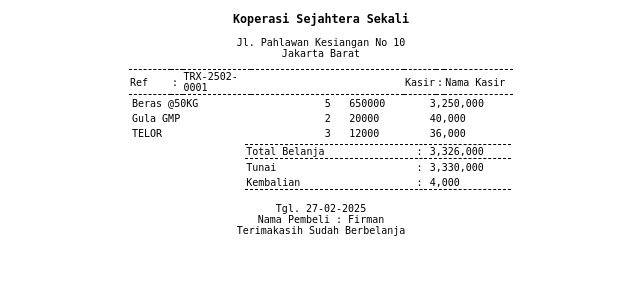
After one commit to firman1616/koperasi, a CodeIgniter app: page /database/Transaksi/cetak_struk/1 in a window 1280 px wide. The commit adds this page. Shown: the top 300 px of the page, without its empty margins (319-959 px from the left). Run offline with CodeIgniter, Linux system fonts and the light colour scheme; data comes from the database, SQL or seed files in the repository; both versions use the stored data as it was after the commit.

Commit message:
update list transaksi dan cetakan

```diff
--- a/application/controllers/Transaksi.php
+++ b/application/controllers/Transaksi.php
@@ -124,4 +124,28 @@ class Transaksi extends CI_Controller
             echo json_encode(['status' => 'error']);
         }
     }
+
+    function list_trans() {
+        $data = [
+            'title' => 'Daftar Transaksi',
+            'subtitle' => 'Lits',
+            'conten' => 'list-transaksi/index',
+            'footer_js' => array('assets/js/list-trans.js'),
+        ];
+        $this->load->view('template/conten',$data);
+    }
+
+    function tableListTrans()
+    {
+        $data['list'] = $this->trans->list_trans()->result();
+        echo json_encode($this->load->view('list-transaksi/list-trans-table',$data, false));
+    }
+
+    function cetak_struk($id) {
+        $data = [
+            'header' => $this->trans->head_trans($id)->result(),
+            'detail' => $this->trans->detail_trans($id)->result()
+        ];
+        $this->load->view('transaksi/cetak_trans',$data);
+    }
 }
--- a/application/models/M_transaksi.php
+++ b/application/models/M_transaksi.php
@@ -66,4 +66,49 @@ class M_transaksi extends CI_Model
       ->get()
       ->result();
   }
+
+  function list_trans()
+  {
+    return $this->db->query("SELECT
+      tt.id,
+      tt.no_transaksi,
+      tt.grand_total,
+      tt.tgl_transaksi,
+      tt.pelanggan_id,
+      tt.lainnya,
+      ta.name
+    from
+      tbl_transaksi tt
+    left join tbl_anggota ta  on ta.id = tt.pelanggan_id");
+  }
+
+  function head_trans($id)  {
+    return $this->db->query("SELECT
+      tt.id,
+      tt.no_transaksi,
+      tt.grand_total,
+      tt.tgl_transaksi,
+      tt.pelanggan_id,
+      tt.lainnya,
+      ta.name,
+      tt.uang_bayar,
+      tt.uang_kembali
+    from
+      tbl_transaksi tt
+    left join tbl_anggota ta  on ta.id = tt.pelanggan_id
+    where tt.id = '$id'");
+  }
+
+  function detail_trans($id) {
+    return $this->db->query("SELECT
+      tdt.head_trans,
+      tdt.kode_barang,
+      tdt.qty,
+      tdt.total_harga,
+      tb.nama_barang
+    from
+      tbl_dtl_trans tdt
+    left join tbl_barang tb on tb.kode_barang = tdt.kode_barang
+    where tdt.head_trans = '$id'");
+  }
 }
--- /dev/null
+++ b/application/views/transaksi/cetak_trans.php
@@ -0,0 +1,131 @@
+<?php
+foreach ($header as $row) {
+  $no_trans = $row->no_transaksi;
+  $tgl = $row->tgl_transaksi;
+  $total = $row->grand_total;
+  $cus_id = $row->pelanggan_id;
+  $lain = $row->lainnya;
+  $nama_cus = $row->name;
+  $bayar = $row->uang_bayar;
+  $kembali = $row->uang_kembali;
+}
+?>
+
+<!DOCTYPE html>
+<html lang="id">
+
+<head>
+  <meta charset="UTF-8">
+  <meta name="viewport" content="width=device-width, initial-scale=1.0">
+  <title>Struk Belanja</title>
+  <style>
+    body {
+      font-family: monospace;
+      text-align: center;
+      margin: 0;
+      /* padding: 0; */
+      align-content: center;
+      font-size: 10px
+    }
+
+    .receipt {
+      width: 300px;
+      margin: auto;
+      white-space: pre-line;
+    }
+
+    .receipt .header,
+    .receipt .footer {
+      margin-bottom: 10px;
+    }
+
+    .receipt .items {
+      text-align: left;
+      margin-top: 10px;
+    }
+
+    .receipt .total {
+      margin-top: 10px;
+      font-weight: bold;
+    }
+
+    .receipt .divider {
+      border-top: 1px dashed black;
+      margin: 5px 0;
+    }
+  </style>
+</head>
+
+<body>
+  <h3>Koperasi Sejahtera Sekali</h3>
+  <p>Jl. Pahlawan Kesiangan No 10<br>Jakarta Barat
+  </p>
+  <center>
+    <table width="30%" style="border-top: 1px dashed black; border-bottom: 1px dashed black; border-left: none; border-right: none; border-collapse: collapse;">
+      <tbody>
+        <tr>
+          <td width="11%">Ref</td>
+          <td width="3%">:</td>
+          <td width="18%"><?= $no_trans ?></td>
+          <td width="40%">&nbsp;</td>
+          <td width="8%">Kasir</td>
+          <td width="2%">:</td>
+          <td width="18%">Nama Kasir</td>
+        </tr>
+      </tbody>
+    </table>
+
+    <table width="30%">
+      <tbody>
+        <?php
+        foreach ($detail as $row) { ?>
+        <tr>
+          <td width="51%"><?= $row->nama_barang ?></td>
+          <td width="6%"><?= $row->qty ?></td>
+          <td width="21%"><?= $row->total_harga ?></td>
+          <td width="22%"><?= number_format($row->qty * $row->total_harga) ?></td>
+        </tr>
+        <?php }
+        ?>
+      </tbody>
+    </table>
+
+    <table width="30%">
+      <tbody>
+        <tr>
+			<td width="30%">&nbsp;</td>
+          <td width="45%" style="border-top: 1px dashed black; border-bottom: 1px dashed black;">Total Belanja</td>
+      <td width="3%" style="border-top: 1px dashed black; border-bottom: 1px dashed black;">:</td>
+      <td width="22%" style="border-top: 1px dashed black; border-bottom: 1px dashed black;"><?= number_format($total) ?></td>
+        </tr>
+        <tr>
+			<td>&nbsp;</td>
+          <td>Tunai</td>
+          <td>:</td>
+          <td><?= number_format($bayar) ?></td>
+        </tr>
+        <tr>
+		<td>&nbsp;</td>
+          <td style="border-bottom: 1px dashed black;">Kembalian</td>
+      <td style="border-bottom: 1px dashed black;">:</td>
+      <td style="border-bottom: 1px dashed black;"><?= number_format($kembali) ?></td>
+        </tr>
+      </tbody>
+    </table>
+<br>
+Tgl. <?= date('d-m-Y',strtotime($tgl)) ?> <br>
+	  Nama Pembeli :
+    <?php
+    if ($cus_id == '117') {
+      echo $lain;
+    }else {
+      echo $nama_cus;
+    }
+    ?>
+	  <br>
+	  Terimakasih Sudah Berbelanja
+
+  </center>
+</body>
+
+</html>
```
Also changed, not shown: application/views/list-transaksi/index.php (added, +19 -0 lines), application/views/list-transaksi/list-trans-table.php (added, +36 -0 lines), application/views/template/navbar.php (+8 -26 lines), assets/js/list-trans.js (added, +20 -0 lines), db_koperasi.sql (+14 -17 lines).
